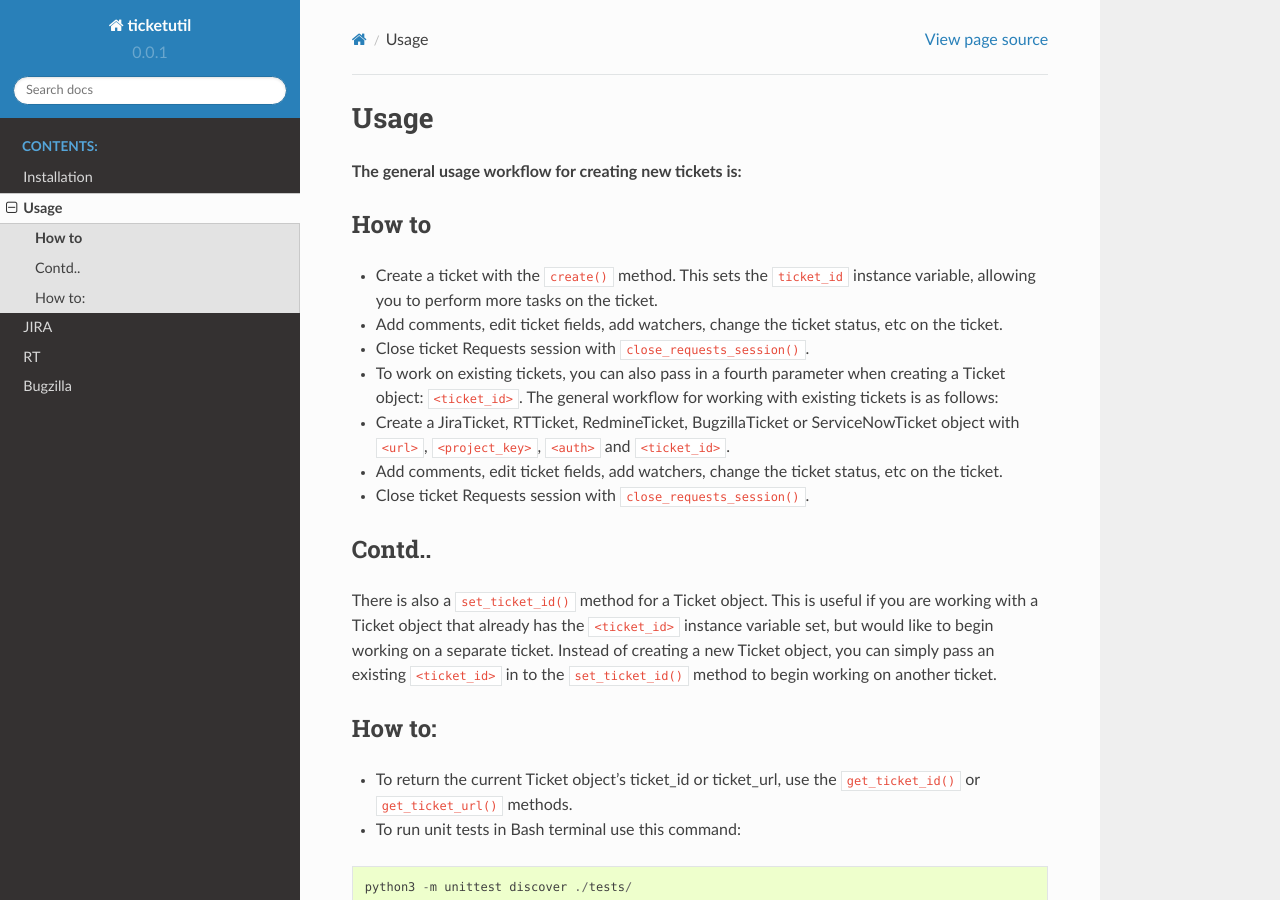
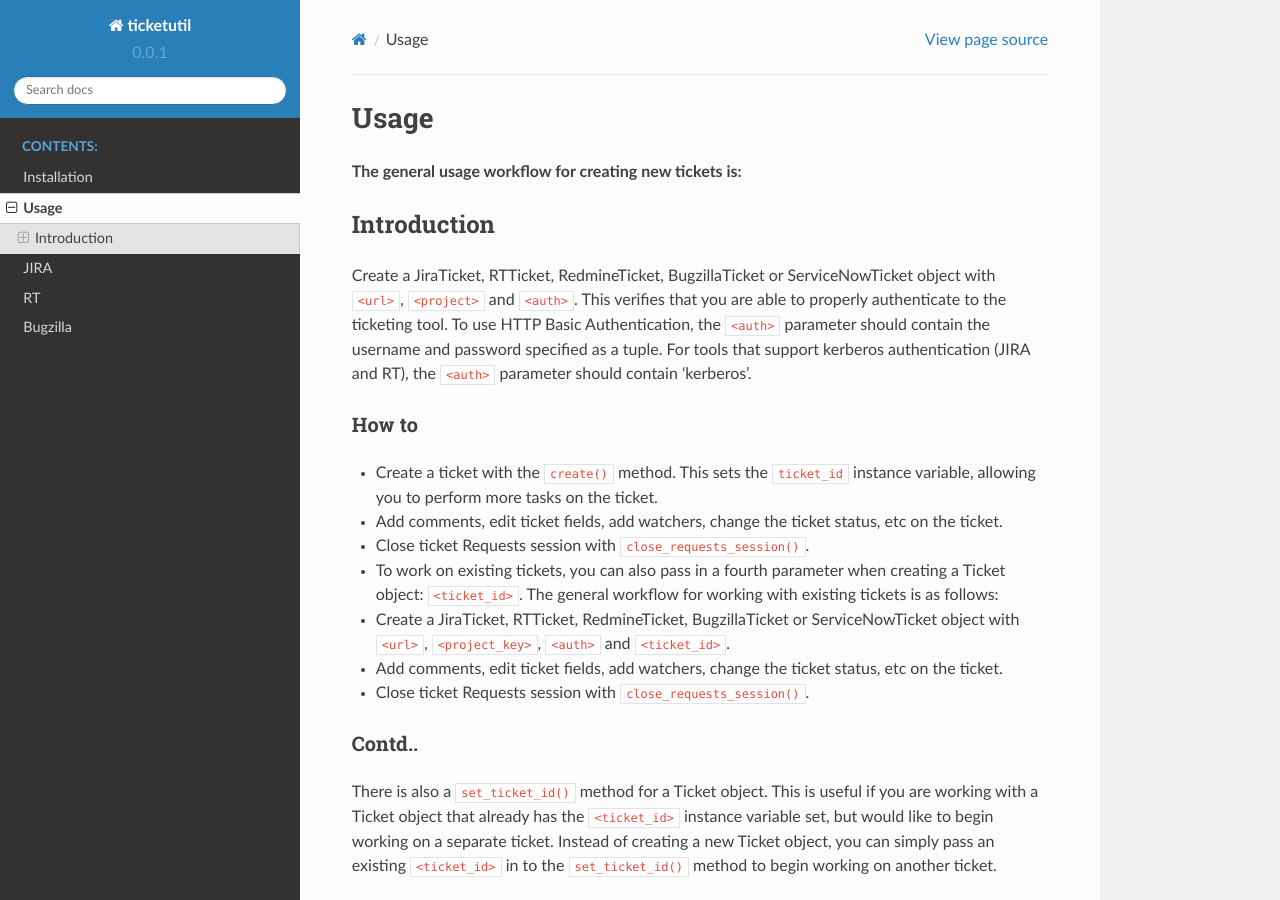
Before and after one commit to dmranck/ticketutil, a Sphinx documentation site: the page built from read-the-docs/source/Usage.rst, in a window 1280 px wide and 900 px high. Built offline with Sphinx 7.4.7 and the Read the Docs theme 2.0.0, drawn with Linux system fonts in a browser that asks for light colours; some of the changed lines change nothing that is shown.

Commit message:
UPDATE Usage.rst

```diff
--- a/read-the-docs/source/Usage.rst
+++ b/read-the-docs/source/Usage.rst
@@ -3,17 +3,16 @@ Usage
 
 **The general usage workflow for creating new tickets is:**
 
-.. highlight::
+Introduction
+""""""""""""""
 
-    Introduction
-
-    Create a JiraTicket, RTTicket, RedmineTicket, BugzillaTicket
-    or ServiceNowTicket object with ``<url>``, ``<project>`` and ``<auth>``. This
-    verifies that you are able to properly authenticate to the ticketing tool.
-    To use HTTP Basic Authentication, the ``<auth>`` parameter should contain the
-    username and password specified as a tuple. For tools that support kerberos
-    authentication (JIRA and RT), the ``<auth>`` parameter should contain
-    'kerberos'.
+Create a JiraTicket, RTTicket, RedmineTicket, BugzillaTicket
+or ServiceNowTicket object with ``<url>``, ``<project>`` and ``<auth>``. This
+verifies that you are able to properly authenticate to the ticketing tool.
+To use HTTP Basic Authentication, the ``<auth>`` parameter should contain the
+username and password specified as a tuple. For tools that support kerberos
+authentication (JIRA and RT), the ``<auth>`` parameter should contain
+'kerberos'.
 
 
 **How to**
```
